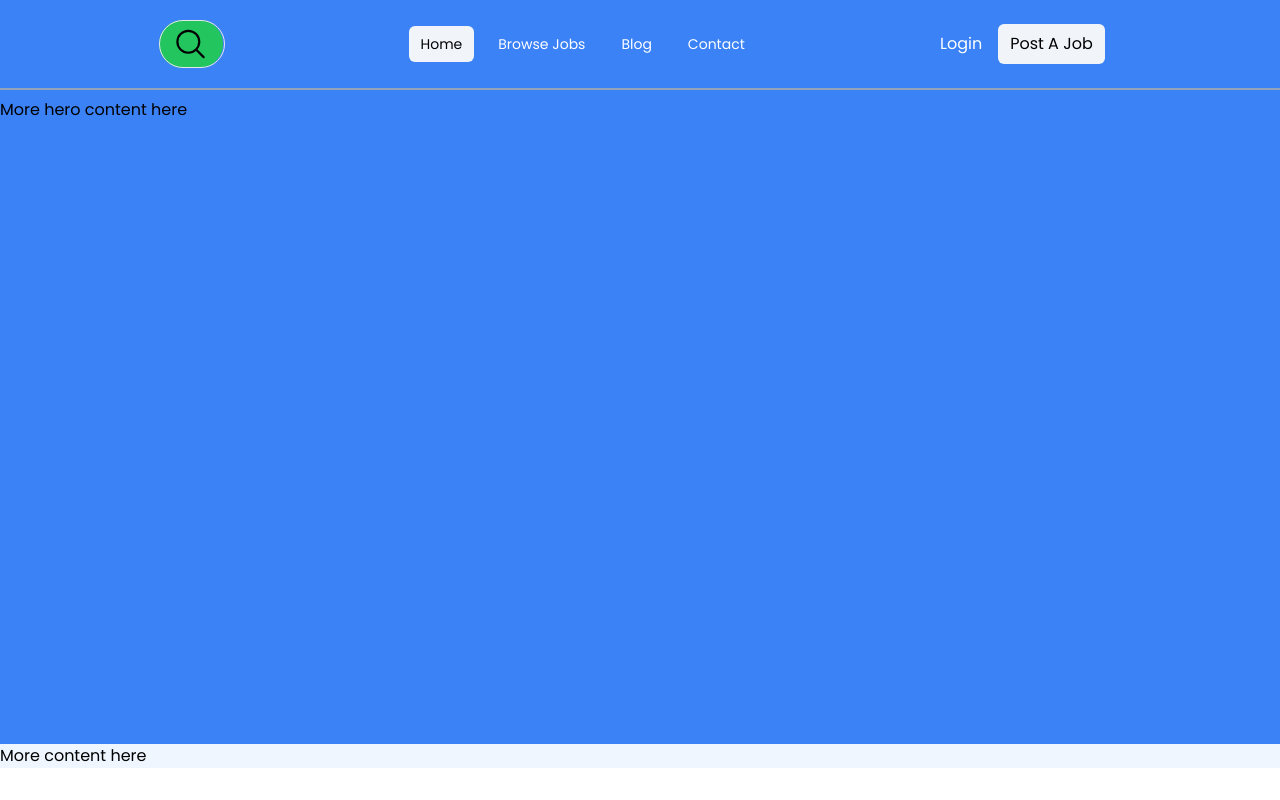
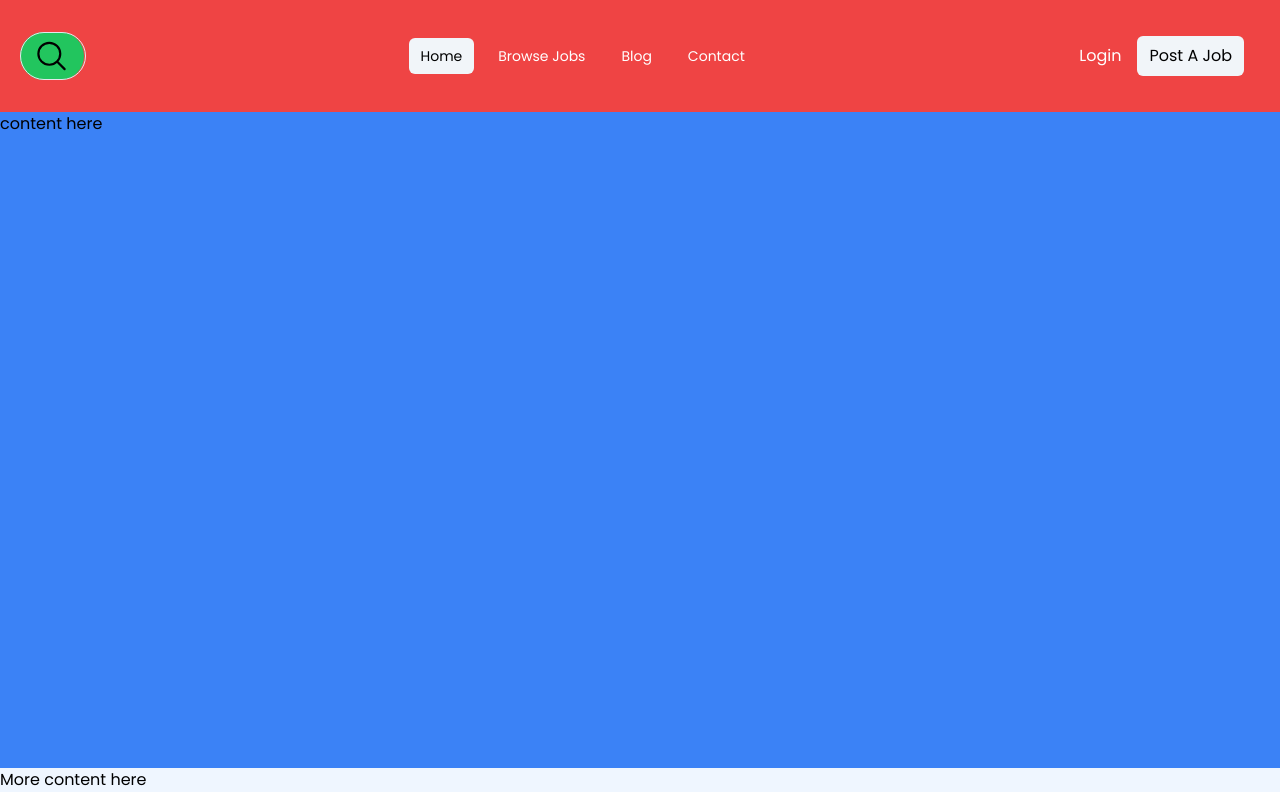
Before and after one commit to GabrielGatimu/CODSOFT, a React (Vite) app in the folder job-board/: page / in a window 1280 px wide. Built offline with nearby package versions, Linux system fonts and the light colour scheme.

Commit message:
updated navbar

```diff
--- a/job-board/src/App.jsx
+++ b/job-board/src/App.jsx
@@ -1,13 +1,14 @@
 import {BrowserRouter, Route, Routes} from "react-router-dom";
 // import './styles/App.css'
 
-// import Nav from "./components/navbar/Nav.jsx";
+import Nav from "./components/navbar/Nav.jsx";
 import HomePage from "./screens/HomePage.jsx";
 import NotFound from "./components/NotFound.jsx";
 
 function App() {
     return (
         <main className="overflow-x-hidden font-poppins">
+            <Nav />
             <BrowserRouter>
                 <Routes>
                     <Route path="/" element={<HomePage/>}/>
--- a/job-board/src/components/Hero.jsx
+++ b/job-board/src/components/Hero.jsx
@@ -1,13 +1,7 @@
-import Nav from "./navbar/Nav.jsx";
-
 export default function Hero() {
     return (
-
-        <div className="bg-blue-500 w-full h-[calc(100vh-3.5rem)]">
-            <Nav/>
-            <div>
-                More hero content here
-            </div>
+        <div className="bg-blue-500 w-full h-[calc(100vh-9rem)]">
+            content here
         </div>
     );
 }
--- a/job-board/src/components/NotFound.jsx
+++ b/job-board/src/components/NotFound.jsx
@@ -3,7 +3,6 @@ import Nav from "./navbar/Nav.jsx";
 function NotFound() {
     return (
         <div>
-            <Nav />
             <h1 className="text-4xl text-red-600 font-medium">Not Found</h1>
             <p className="text-xl font-medium m-6">
                 Sorry, the page you&apos;re looking for cannot be found!
--- a/job-board/src/components/navbar/Menu.jsx
+++ b/job-board/src/components/navbar/Menu.jsx
@@ -1,7 +1,7 @@
 export default function Menu({ children }) {
     return (
-        <nav className="py-4 px-6 text-sm font-medium">
-            <ul className="flex space-x-3">
+        <nav className="text-sm">
+            <ul className="md:flex md:items-center md:space-x-3">
                 {children}
             </ul>
         </nav>
--- a/job-board/src/components/navbar/MenuItem.jsx
+++ b/job-board/src/components/navbar/MenuItem.jsx
@@ -2,7 +2,7 @@ export default function MenuItem({href, isActive, children}) {
     return (
         <li>
             <a href={href}
-               className={`flex px-3 py-2 rounded-md ${isActive ? 'bg-slate-100 text-black' : 'text-white'}`}>
+               className={`flex px-3 py-2 my-2 rounded-md ${isActive ? 'w-fit bg-slate-100 text-black' : 'text-white'} hover:text-green-500 duration-500` }>
                 {children}
             </a>
         </li>
--- a/job-board/src/components/navbar/Nav.jsx
+++ b/job-board/src/components/navbar/Nav.jsx
@@ -4,10 +4,12 @@ import MenuItem from "./MenuItem.jsx";
 export default function Nav() {
     return (
         <>
-            <nav className="bg-blue-500 flex items-center justify-evenly py-2 mb-2 border-b-2 border-b-slate-400">
-                {/* search button */}
+            {/*<nav className="bg-blue-200 hidden items-center md:block lg:flex lg:justify-evenly py-2 border-b-2 border-b-slate-400">*/}
+            <nav className="bg-red-500 shadow p-5 md:flex md:items-center md:justify-between">
+
+            {/* search button */}
                 <div>
-                    <form className="relative w-max mx-auto ">
+                    <form className="relative w-max mx-auto">
                         <input type="search" id="search"
                                className="relative peer z-10 bg-transparent w-12 h-12 rounded-full border cursor-pointer pl-12 pr-4 focus:w-full focus:border-lime-300 focus:cursor-text focus:pl-20 focus:pr-4"></input>
                         <svg xmlns="http://www.w3.org/2000/svg" fill="none" viewBox="0 0 24 24" stroke-width="1.5"
@@ -19,7 +21,7 @@ export default function Nav() {
                     </form>
                 </div>
 
-                {/* site links */}
+                {/* page links */}
                 <Menu>
                     <MenuItem href="/" isActive>Home</MenuItem>
                     <MenuItem href="/jobs">Browse Jobs</MenuItem>
@@ -27,7 +29,7 @@ export default function Nav() {
                     <MenuItem href="/contact">Contact</MenuItem>
                 </Menu>
 
-                {/* action links (login) & (add button) */}
+                {/* action links (login & post buttons) */}
                 <div className="flex text-white items-center">
                     <a href="/login">Login</a>
                     <a href="/jobs/post" className="flex px-3 py-2 m-4 rounded-md bg-slate-100 text-black">Post A
```
